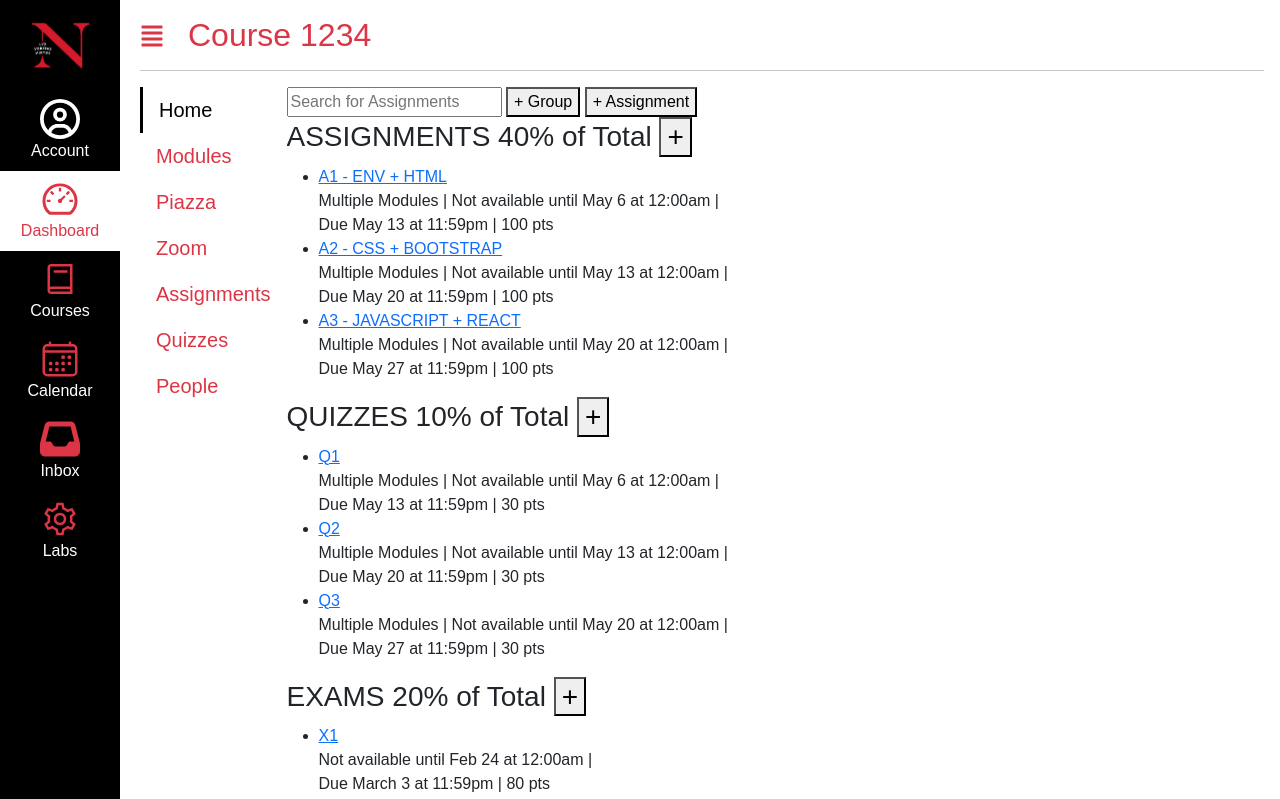
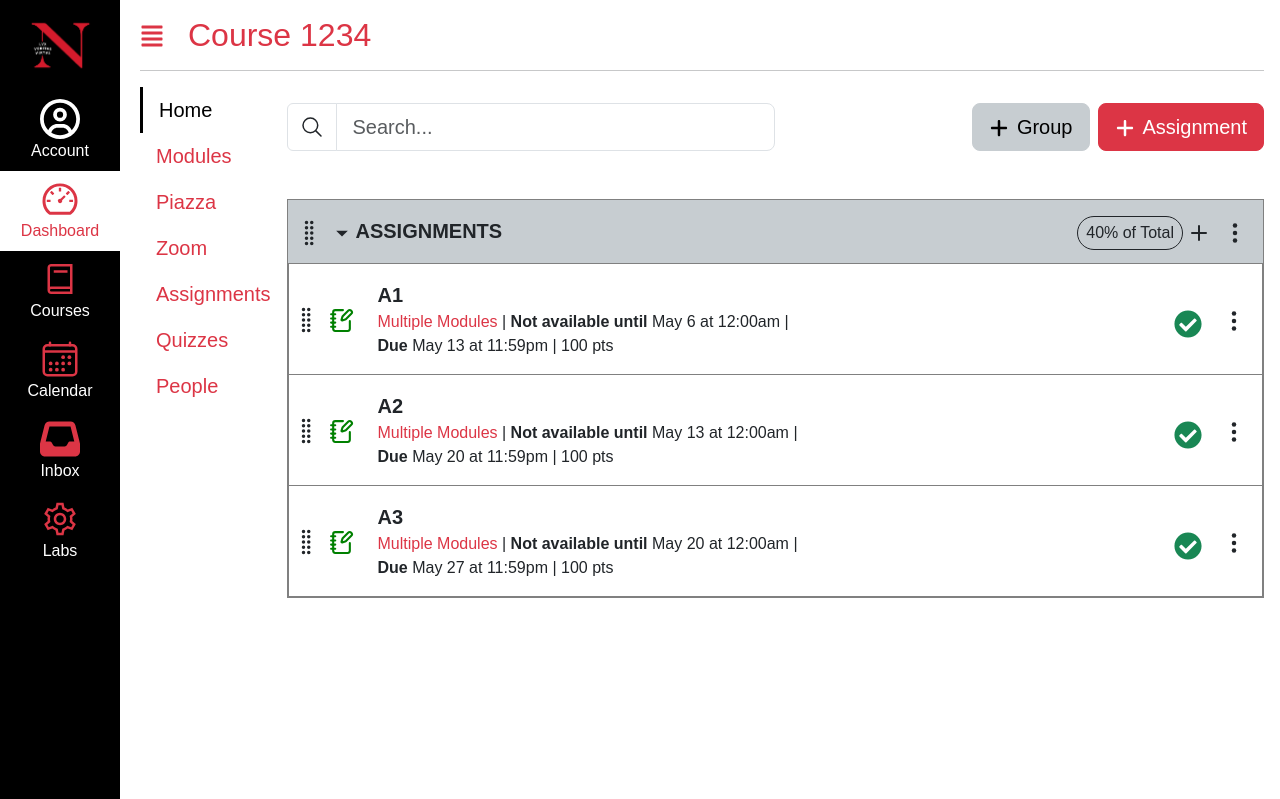
Before and after one commit to jolin-yang/kambaz-next-js, a Next.js app: page /courses/1234/assignments in a window 1280 px wide. Shown: the top 799 px of the page. Built offline with nearby package versions, Linux system fonts and the light colour scheme.

Commit message:
style assignments screen

```diff
--- /dev/null
+++ b/app/(kambaz)/courses/[cid]/assignments/AssignmentControlButtons.tsx
@@ -0,0 +1,9 @@
+import { IoEllipsisVertical } from "react-icons/io5";
+import { BsPlus } from "react-icons/bs";
+
+export default function AssignmentControlButtons() {
+  return (
+    <div className="float-end">
+      <BsPlus className="fs-2 me-2"/>
+      <IoEllipsisVertical className="fs-4" />
+    </div> );}
--- /dev/null
+++ b/app/(kambaz)/courses/[cid]/assignments/AssignmentControls.tsx
@@ -0,0 +1,27 @@
+import { Button, FormControl, InputGroup } from "react-bootstrap";
+import { FaPlus } from "react-icons/fa6";
+import { IoSearchOutline } from "react-icons/io5";
+
+import InputGroupText from "react-bootstrap/esm/InputGroupText";
+
+export default function AssignmentControls() {
+    return (
+        <div id="wd-assignment-controls" className="text-nowrap">
+            <InputGroup className="float-start" style={{ width: "50%"}}>
+                <InputGroupText className="bg-white">
+                    <IoSearchOutline className="fs-4"/>
+                </InputGroupText>
+                <FormControl
+                    className="float-start form-control-lg"
+                    placeholder="Search...">
+                </FormControl>
+            </InputGroup>
+            <Button variant="danger" size="lg" id="wd-assignment-btn" className="float-end">
+            <FaPlus className="position-relative me-2" style={{ bottom: "1px" }} />
+                Assignment</Button>
+            <Button variant="secondary" size="lg" id="wd-group-btn" className="float-end me-2">
+            <FaPlus className="position-relative me-2" style={{ bottom: "1px" }} />
+                Group</Button>
+        </div>
+    )
+}
--- /dev/null
+++ b/app/(kambaz)/courses/[cid]/assignments/AssignmentSideButtons.tsx
@@ -0,0 +1,12 @@
+import { IoEllipsisVertical } from "react-icons/io5";
+import { FaCheckCircle } from "react-icons/fa";
+import { FaCircle } from "react-icons/fa6";
+export default function AssignmentSideButtons() {
+  return (
+    <div className="float-end">
+      <span className="me-1 position-relative">
+            <FaCheckCircle style={{ top: "2px" }} className="text-success me-1 position-absolute fs-3" />
+            <FaCircle className="text-white me-1 fs-4" />
+          </span>
+      <IoEllipsisVertical className="fs-4 ms-3" />
+    </div> );}
--- /dev/null
+++ b/app/(kambaz)/courses/[cid]/assignments/GreenAssignmentIcon.tsx
@@ -0,0 +1,7 @@
+import { LuNotebookPen } from "react-icons/lu";
+
+export default function GreenAssignmentIcon() {
+    return (
+        <LuNotebookPen color="green" size={25} />
+    )
+}
--- a/app/(kambaz)/courses/[cid]/assignments/page.tsx
+++ b/app/(kambaz)/courses/[cid]/assignments/page.tsx
@@ -1,110 +1,110 @@
 import Link from "next/link";
+import { Button, FormControl, InputGroup, ListGroup, ListGroupItem } from "react-bootstrap";
+import { BsGripVertical, BsSearch } from "react-icons/bs";
+import LessonControlButtons from "../modules/LessonControlButtons";
+import ModuleControlButtons from "../modules/ModuleControlButtons";
+import { CiSearch } from "react-icons/ci";
+import { MdOutlineArrowDropDown } from "react-icons/md";
+import AssignmentControls from "./AssignmentControls";
+import AssignmentControlButtons from "./AssignmentControlButtons";
+import AssignmentSideButtons from "./AssignmentSideButtons";
+import GreenAssignmentIcon from "./GreenAssignmentIcon";
+
 
 export default function Assignments() {
     return (
-      <div id="wd-assignments">
-        <input placeholder="Search for Assignments"
-               id="wd-search-assignment" /> <button id="wd-add-assignment-group">+ Group</button> <button id="wd-add-assignment">+ Assignment</button>
-        <h3 id="wd-assignments-title">
-          ASSIGNMENTS 40% of Total <button>+</button> </h3>
-        <ul id="wd-assignment-list">
-          <li className="wd-assignment-list-item">
-            <Link href="/courses/1234/assignments/123"
-               className="wd-assignment-link" >
-              A1 - ENV + HTML
-            </Link><br />
-            Multiple Modules | Not available until May 6 at 12:00am | <br />
-            Due May 13 at 11:59pm | 100 pts
-            </li>
-          <li className="wd-assignment-list-item">
-            <Link href="/courses/1234/assignments/123"
-               className="wd-assignment-link" >
-              A2 - CSS + BOOTSTRAP
-            </Link><br />
-            Multiple Modules | Not available until May 13 at 12:00am | <br />
-            Due May 20 at 11:59pm | 100 pts
-          </li>
-          <li className="wd-assignment-list-item">
-            <Link href="/courses/1234/assignments/123"
-                className="wd-assignment-link" >
-                A3 - JAVASCRIPT + REACT
-            </Link><br />
-            Multiple Modules | Not available until May 20 at 12:00am | <br />
-            Due May 27 at 11:59pm | 100 pts
-          </li>
-        </ul>
-        <h3 id="wd-assignments-title">
-          QUIZZES 10% of Total <button>+</button> </h3>
-        <ul id="wd-quiz-list">
-          <li className="wd-quiz-list-item">
-            <Link href="/courses/1234/quiz"
-               className="wd-quiz-link" >
-              Q1
-            </Link><br />
-            Multiple Modules | Not available until May 6 at 12:00am | <br />
-            Due May 13 at 11:59pm | 30 pts
-            </li>
-          <li className="wd-quiz-list-item">
-            <Link href="/courses/1234/quiz"
-               className="wd-quiz-link" >
-              Q2
-            </Link><br />
-            Multiple Modules | Not available until May 13 at 12:00am | <br />
-            Due May 20 at 11:59pm | 30 pts
-          </li>
-          <li className="wd-quiz-list-item">
-            <Link href="/courses/1234/quiz"
-                className="wd-quiz-link" >
-                Q3
-            </Link><br />
-            Multiple Modules | Not available until May 20 at 12:00am | <br />
-            Due May 27 at 11:59pm | 30 pts
-          </li>
-        </ul>
-        <h3 id="wd-exams-title">
-          EXAMS 20% of Total <button>+</button> </h3>
-        <ul id="wd-exam-list">
-          <li className="wd-exam-list-item">
-            <Link href="/courses/1234/exam"
-               className="wd-exam-link" >
-              X1
-            </Link><br />
-            Not available until Feb 24 at 12:00am |<br />
-            Due March 3 at 11:59pm | 80 pts
-            </li>
-          <li className="wd-exam-list-item">
-            <Link href="/courses/1234/exam"
-               className="wd-exam-link" >
-              X2
-            </Link><br />
-            Not available until April 21 at 12:00am |<br />
-            Due April 28 at 11:59pm | 103 pts
-          </li>
-        </ul>
-        <h3 id="wd-projects-title">
-          PROJECTS 30% of Total <button>+</button> </h3>
-        <ul id="wd-project-list">
-          <li className="wd-project-list-item">
-            <Link href="/courses/1234/project"
-               className="wd-project-link" >
-              Project - Kambaz Quizzes
-            </Link><br />
-            Due April 19 at 11:59pm | 315 pts
-            </li>
-          <li className="wd-project-list-item">
-            <Link href="/courses/1234/project"
-               className="wd-project-link" >
-              Project - Kambaz Pazza
-            </Link><br />
-            Due April at 11:59pm | 282 pts
-          </li>
-          <li className="wd-project-list-item">
-            <Link href="/courses/1234/project"
-                className="wd-project-link" >
-                Project - Open-Ended Web Application Final Project
-            </Link><br />
-            Due April 19 at 11:59pm | 267 pts
-          </li>
-        </ul>
+      <div className="pt-3">
+        <AssignmentControls /><br /><br /><br /><br />
+        <ListGroup className="rounded-0" id="wd-assignments">
+            <ListGroupItem className="wd-module p-0 mb-5 fs-5 border-gray">
+              <div className="wd-title p-3 ps-2 bg-secondary">
+              <BsGripVertical className="me-1 fs-3" />
+              <MdOutlineArrowDropDown className="me-0.5 fs-3" />
+                <span className="fw-bold">ASSIGNMENTS</span>
+                <AssignmentControlButtons />
+                <span className="rounded-5 border border-dark fs-6 float-end px-2 py-1"> 40% of Total </span>
+              </div>
+              <ListGroup className="wd-assignment rounded-0">
+                <ListGroupItem className="wd-assignment p-3 ps-1">
+                  <div className="d-flex align-items-center">
+                    <div className="me-4">
+                      <BsGripVertical className="me-2 fs-3" />
+                      <GreenAssignmentIcon/>
+                    </div>
+                    <div className="me-5">
+                      <div className="fw-bold">A1</div>
+                        <div className="fs-6">
+                          <div>
+                            <span className="text-danger"> Multiple Modules </span>
+                              |
+                            <span className="fw-bold"> Not available until </span>
+                              May 6 at 12:00am |
+                          </div>
+                          <div>
+                            <span className="fw-bold"> Due </span>
+                              May 13 at 11:59pm     |     100 pts
+                          </div>
+                        </div>
+                    </div>
+                    <div className="d-flex align-items-center ms-auto">
+                      <AssignmentSideButtons />
+                    </div>
+                  </div>
+                </ListGroupItem>
+                <ListGroupItem className="wd-assignment p-3 ps-1">
+                  <div className="d-flex align-items-center">
+                    <div className="me-4">
+                      <BsGripVertical className="me-2 fs-3" />
+                      <GreenAssignmentIcon/>
+                    </div>
+                    <div className="me-5">
+                      <div className="fw-bold">A2</div>
+                        <div className="fs-6">
+                          <div>
+                            <span className="text-danger"> Multiple Modules </span>
+                              |
+                            <span className="fw-bold"> Not available until </span>
+                              May 13 at 12:00am |
+                          </div>
+                          <div>
+                            <span className="fw-bold"> Due </span>
+                              May 20 at 11:59pm     |     100 pts
+                          </div>
+                        </div>
+                    </div>
+                    <div className="d-flex align-items-center ms-auto">
+                      <AssignmentSideButtons />
+                    </div>
+                  </div>
+                </ListGroupItem>
+                <ListGroupItem className="wd-assignment p-3 ps-1">
+                  <div className="d-flex align-items-center">
+                    <div className="me-4">
+                      <BsGripVertical className="me-2 fs-3" />
+                      <GreenAssignmentIcon/>
+                    </div>
+                    <div className="me-5">
+                      <div className="fw-bold">A3</div>
+                        <div className="fs-6">
+                          <div>
+                            <span className="text-danger"> Multiple Modules </span>
+                              |
+                            <span className="fw-bold"> Not available until </span>
+                              May 20 at 12:00am |
+                          </div>
+                          <div>
+                            <span className="fw-bold"> Due </span>
+                              May 27 at 11:59pm     |     100 pts
+                          </div>
+                        </div>
+                    </div>
+                    <div className="d-flex align-items-center ms-auto">
+                      <AssignmentSideButtons />
+                    </div>
+                  </div>
+                </ListGroupItem>
+              </ListGroup>
+            </ListGroupItem>
+          </ListGroup>
       </div>
   );}
--- a/app/(kambaz)/courses/[cid]/home/page.tsx
+++ b/app/(kambaz)/courses/[cid]/home/page.tsx
@@ -2,7 +2,7 @@ import Modules from "../modules/page";
 import CourseStatus from "./Status";
 export default function Home() {
  return (
-   <div id="wd-home" className="pt-3">
+   <div id="wd-home">
     <div className="d-flex" id="wd-home">
       <div className="flex-fill me-5">
         <Modules />
--- a/app/(kambaz)/courses/[cid]/modules/page.tsx
+++ b/app/(kambaz)/courses/[cid]/modules/page.tsx
@@ -6,7 +6,7 @@ import LessonControlButtons from "./LessonControlButtons";
 
 export default function Modules() {
     return (
-      <div>
+      <div className="pt-3">
           <ModulesControls /><br /><br /><br /><br />
           <ListGroup className="rounded-0" id="wd-modules">
             <ListGroupItem className="wd-module p-0 mb-5 fs-5 border-gray">
```
